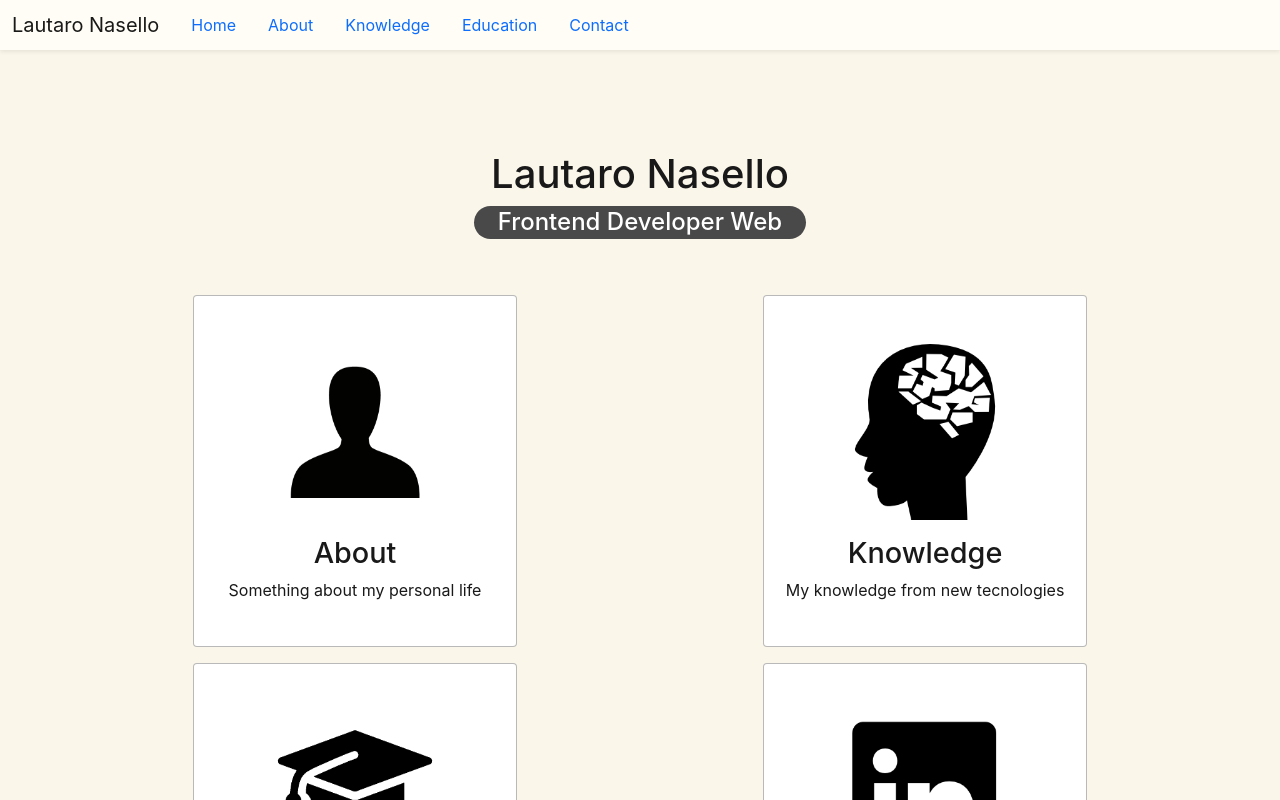
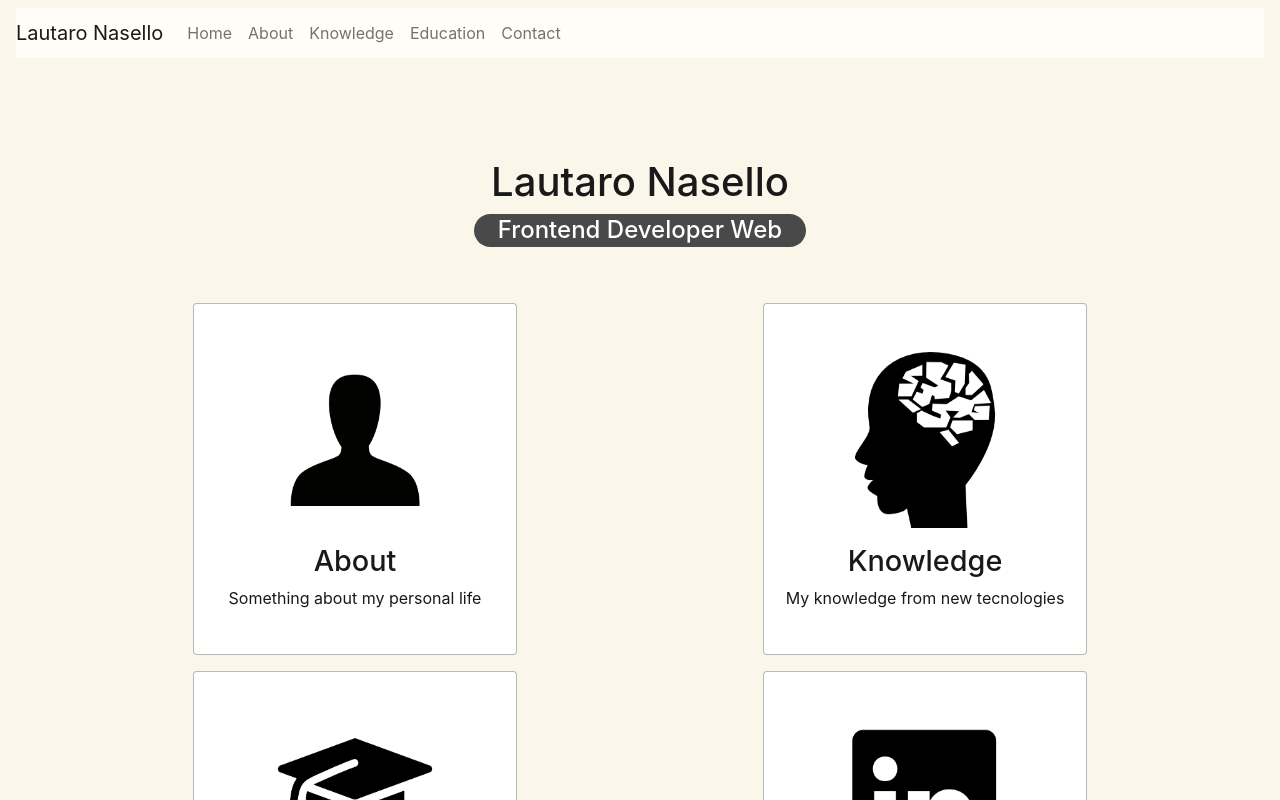
Before and after one commit to lautaronasello/Portfolio, a React (Create React App) app: page / in a window 1280 px wide. Shown: the top 800 px of the page. Built offline with nearby package versions, Linux system fonts and the light colour scheme.

Commit message:
navbar and toggle btn doit

```diff
--- a/package.json
+++ b/package.json
@@ -6,8 +6,10 @@
     "@testing-library/jest-dom": "^5.11.4",
     "@testing-library/react": "^11.1.0",
     "@testing-library/user-event": "^12.1.10",
+    "bootstrap": "^4.6.0",
     "firebase": "^8.2.10",
     "react": "^17.0.1",
+    "react-bootstrap": "^1.5.2",
     "react-dom": "^17.0.1",
     "react-router-dom": "^5.2.0",
     "react-scripts": "4.0.3",
--- a/src/components/section-bar.js
+++ b/src/components/section-bar.js
@@ -1,53 +1,28 @@
 import React from "react";
 import "./section-bar.css";
 import { Link } from "react-router-dom";
+import Navbar from "react-bootstrap/Navbar";
+import Nav from "react-bootstrap/Nav";
 
 class SectionBar extends React.Component {
   render() {
     return (
       <React.Fragment>
-        <nav className="navbar navbar-expand-lg navbar-light sticky-top shadow-sm bg-body ">
-          <div className="container-fluid">
-            <p className="navbar-brand py-0 mb-0">Lautaro Nasello</p>
-            <button
-              className="navbar-toggler "
-              type="button"
-              data-bs-toggle="collapse"
-              data-bs-target="#navbarNavAltMarkup"
-              aria-controls="navbarNavAltMarkup"
-              aria-expanded="false"
-              aria-label="Toggle navigation"
-            >
-              <span className="navbar-toggler-icon"></span>
-            </button>
-            <div className="collapse  navbar-collapse " id="navbarNavAltMarkup">
-              <Link to={"/"}>
-                <p className="nav-link py-0 mb-0" aria-current="page">
-                  Home
-                </p>
-              </Link>
-              <Link to={"/about"}>
-                <p className="nav-link py-0 mb-0">About</p>
-              </Link>
-              <Link to={"/knowledge"}>
-                <p className="nav-link py-0 mb-0">Knowledge</p>
-              </Link>
-              <Link to={"/education"}>
-                <p className="nav-link py-0 mb-0">Education</p>
-              </Link>
-              <Link to={"/contact"}>
-                <p
-                  className="nav-link py-0 mb-0 "
-                  href="#"
-                  tabIndex="-1"
-                  aria-disabled="true"
-                >
-                  Contact
-                </p>
-              </Link>
-            </div>
-          </div>
-        </nav>
+        <div className="mx-3 mt-2">
+          <Navbar bg="light" expand="lg">
+            <Navbar.Brand href="/">Lautaro Nasello</Navbar.Brand>
+            <Navbar.Toggle aria-controls="basic-navbar-nav" />
+            <Navbar.Collapse id="basic-navbar-nav">
+              <Nav className="mr-auto">
+                <Nav.Link href="/">Home</Nav.Link>
+                <Nav.Link href="/about">About</Nav.Link>
+                <Nav.Link href="/Knowledge">Knowledge</Nav.Link>
+                <Nav.Link href="/education">Education</Nav.Link>
+                <Nav.Link href="/contact">Contact</Nav.Link>
+              </Nav>
+            </Navbar.Collapse>
+          </Navbar>{" "}
+        </div>
       </React.Fragment>
     );
   }
```
Also changed, not shown: 1 other file (tests, documents, lock files or other folders).
